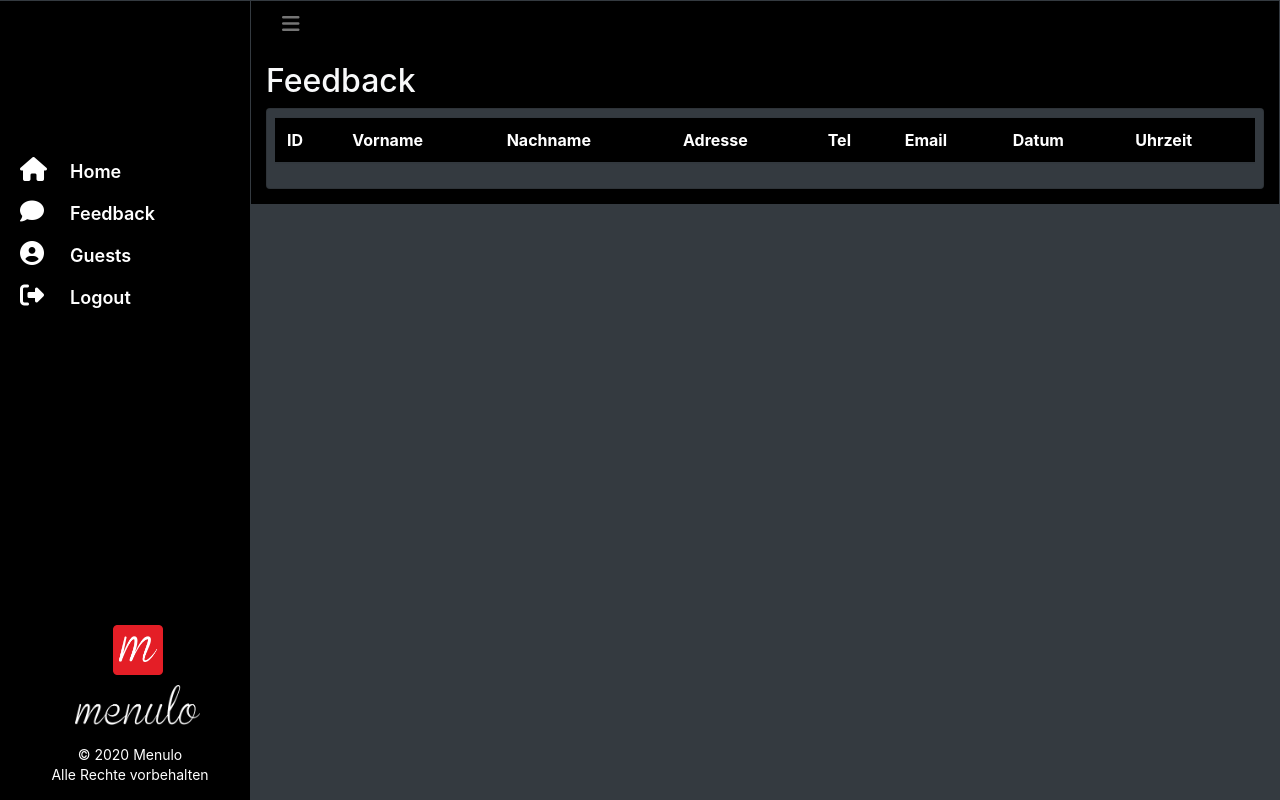
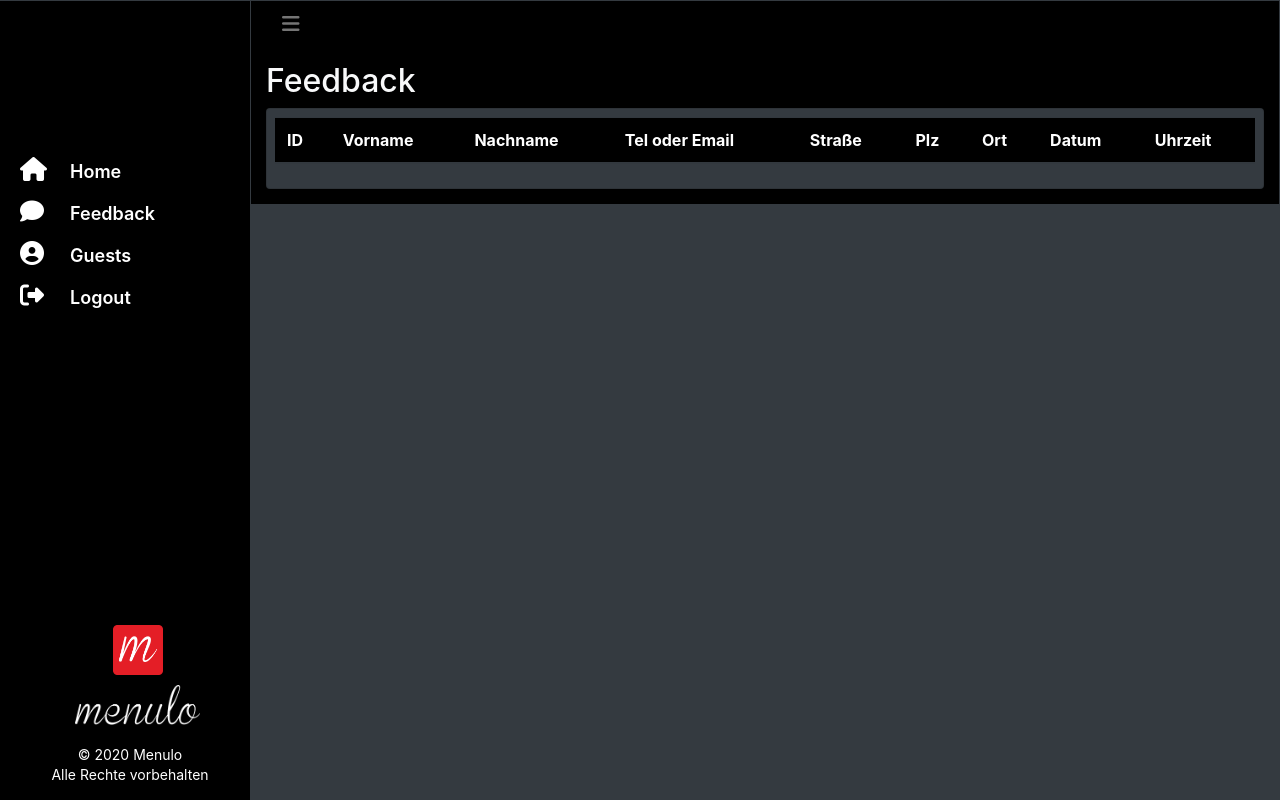
Before and after one commit to fahidjaved/Menulo, a Django app: page /dashboard/guests in a window 1280 px wide. Run offline with Django 3.2, Linux system fonts and the light colour scheme; a user stored in the database is signed in; data comes from the database, SQL or seed files in the repository; data that the repository does not hold is empty; parts of the project's set-up code (start-up, migrations or seed data) failed here and were passed over; some libraries are stand-ins or nearby versions.

Commit message:
add new fields in guest form and remove address field

```diff
--- a/menulo/priv/menulo/main/models.py
+++ b/menulo/priv/menulo/main/models.py
@@ -125,9 +125,10 @@ class review(models.Model):
 class GuestRegister(models.Model):
     vorname = models.CharField(max_length=128)
     nachname = models.CharField(max_length=128)
-    Adresse = models.TextField()
-    tel = models.CharField(max_length=24)
-    email = models.EmailField()
+    tel_email = models.CharField(max_length=256, null=True, blank=True)
+    road = models.CharField(max_length=256, null=True, blank=True)
+    zip_code = models.CharField(max_length=16, null=True, blank=True)
+    location = models.CharField(max_length=256, null=True, blank=True)
     restaurants = models.ForeignKey(
         Restaurant, on_delete=models.CASCADE, verbose_name='Restaurant')
     created_at = models.DateTimeField(auto_now=True)
--- a/menulo/priv/menulo/main/templates/components/Header.html
+++ b/menulo/priv/menulo/main/templates/components/Header.html
@@ -62,6 +62,9 @@
                                 href="/so-funktioniert-es">So funktioniert es</a></li>
                         <li class="menu-item menu-item-type-post_type menu-item-object-page menu-item-606"><a
                                 href="/kontakt">Kontakt</a></li>
+
+                        <li class="menu-item menu-item-type-post_type menu-item-object-page menu-item-606"><a
+                                href="#register">Register</a></li>
                         <!-- <li id="menu-item-3730"
                             class="menu-item menu-item-type-post_type menu-item-object-page menu-item-3730"><a
                                 href="/login"><i class="fa fa-user" aria-hidden="true"></i> Login</a></li> -->
--- a/menulo/priv/menulo/main/templates/dashboard/guests.html
+++ b/menulo/priv/menulo/main/templates/dashboard/guests.html
@@ -17,9 +17,10 @@
                <th scope="col">ID</th>
               <th scope="col">Vorname</th>
               <th scope="col">Nachname</th>
-              <th scope="col">Adresse</th>
-              <th scope="col">Tel</th>
-              <th scope="col">Email</th>
+              <th scope="col">Tel oder Email</th>
+              <th scope="col">Straße</th>
+              <th scope="col">Plz</th>
+              <th scope="col">Ort</th>
               <th scope="col">Datum</th>
               <th scope="col">Uhrzeit</th>
 
@@ -39,9 +40,10 @@
 
                   <td style="vertical-align:middle">{{ guest.vorname }}</td>
                   <td style="vertical-align:middle">{{ guest.nachname }}</td>
-                  <td style="vertical-align:middle">{{ guest.Adresse }}</td>
-                  <td style="vertical-align:middle">{{ guest.tel }}</td>
-                  <td style="vertical-align:middle">{{ guest.email }}</td>
+                  <td style="vertical-align:middle">{{ guest.tel_email }}</td>
+                  <td style="vertical-align:middle">{{ guest.road }}</td>
+                  <td style="vertical-align:middle">{{ guest.zip_code }}</td>
+                  <td style="vertical-align:middle">{{ guest.location }}</td>
                   <td style="vertical-align:middle">{{ guest.created_at.date }}</td>
                   <td style="vertical-align:middle">{{ guest.created_at.time }}</td>
 
```
Also changed, not shown: menulo/priv/menulo/main/templates/resturent.html (+12 -9 lines), menulo/priv/menulo/restaurants/views.py (+4 -3 lines), menulo/priv/menulo/main/migrations/0007_auto_20201121_1413.py (added), menulo/priv/menulo/main/migrations/0008_remove_guestregister_adresse.py (added).
